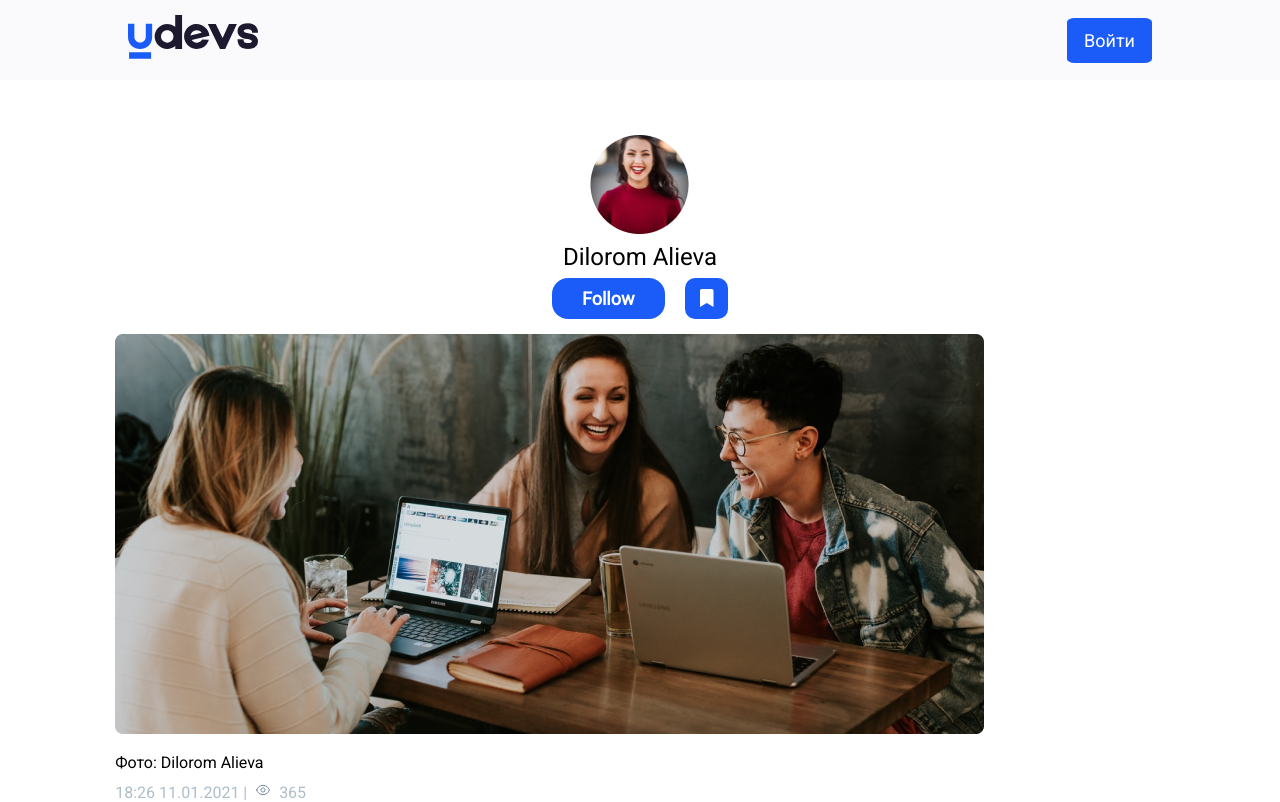
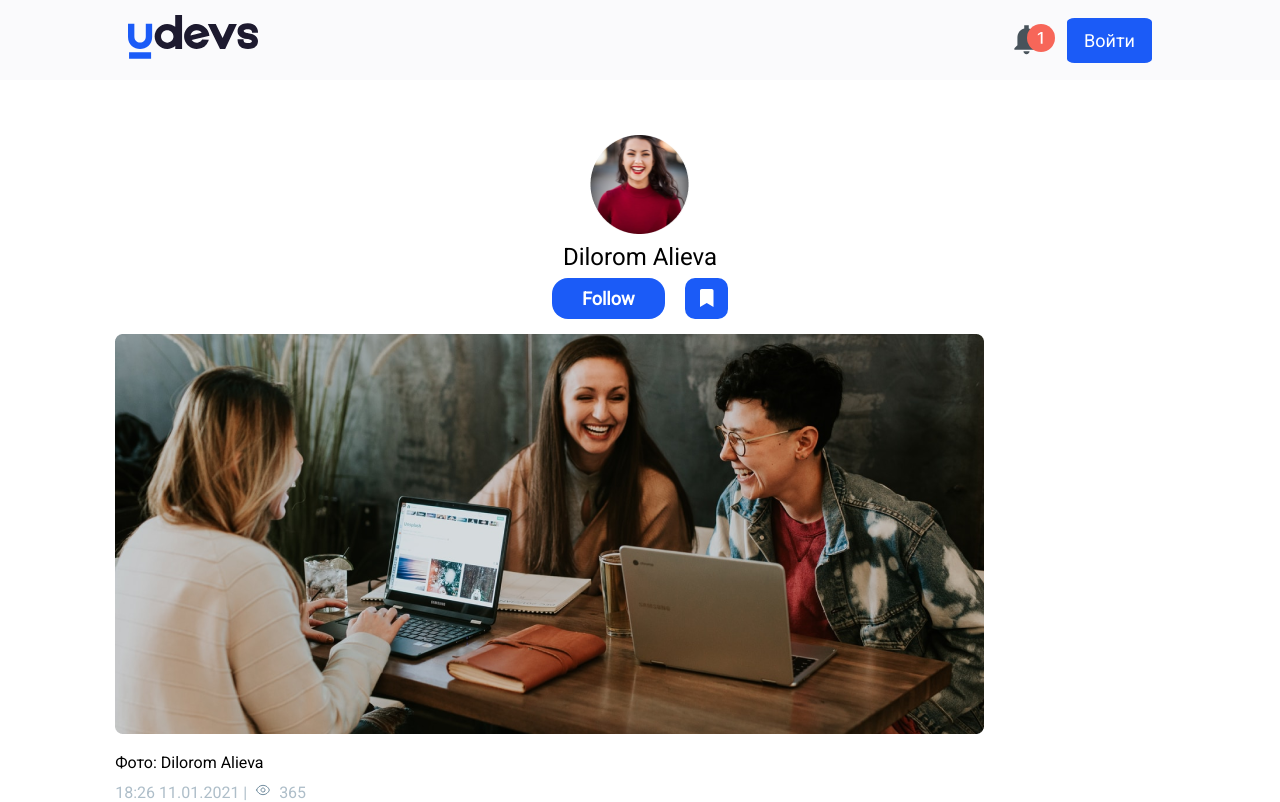
Before and after one commit to asadbeksr/udevs-blog, a React (Create React App) app: page /post/1 in a window 1280 px wide. Shown: the top 802 px of the page. Built offline with nearby package versions, Linux system fonts and the light colour scheme; no server answers.

Commit message:
changed to main navbar

```diff
--- a/src/pages/Blogs.js
+++ b/src/pages/Blogs.js
@@ -1,6 +1,6 @@
 import "../App.css";
 import React from "react";
-import SecondHeader from "../components/Header/SecondHeader";
+import Header from "../components/Header/Header";
 import Footer from "../components/Footer/Footer";
 import SinglePost from "../components/SinglePost/SinglePost";
 
@@ -8,7 +8,7 @@ export default function Blogs() {
   return (
     <div>
       <>
-        <SecondHeader />
+        <Header />
         <div className="app-wrap">
           <SinglePost />
         </div>
```
